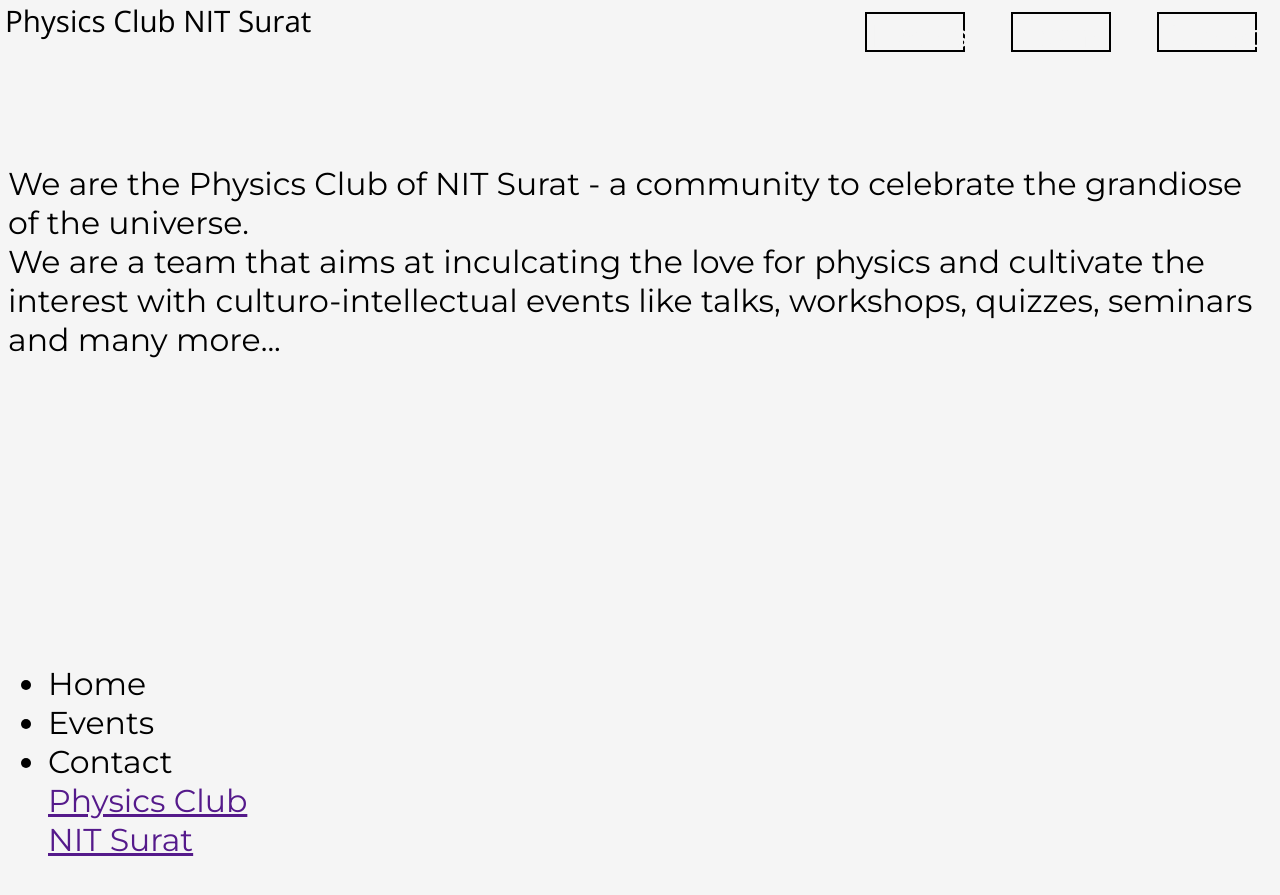
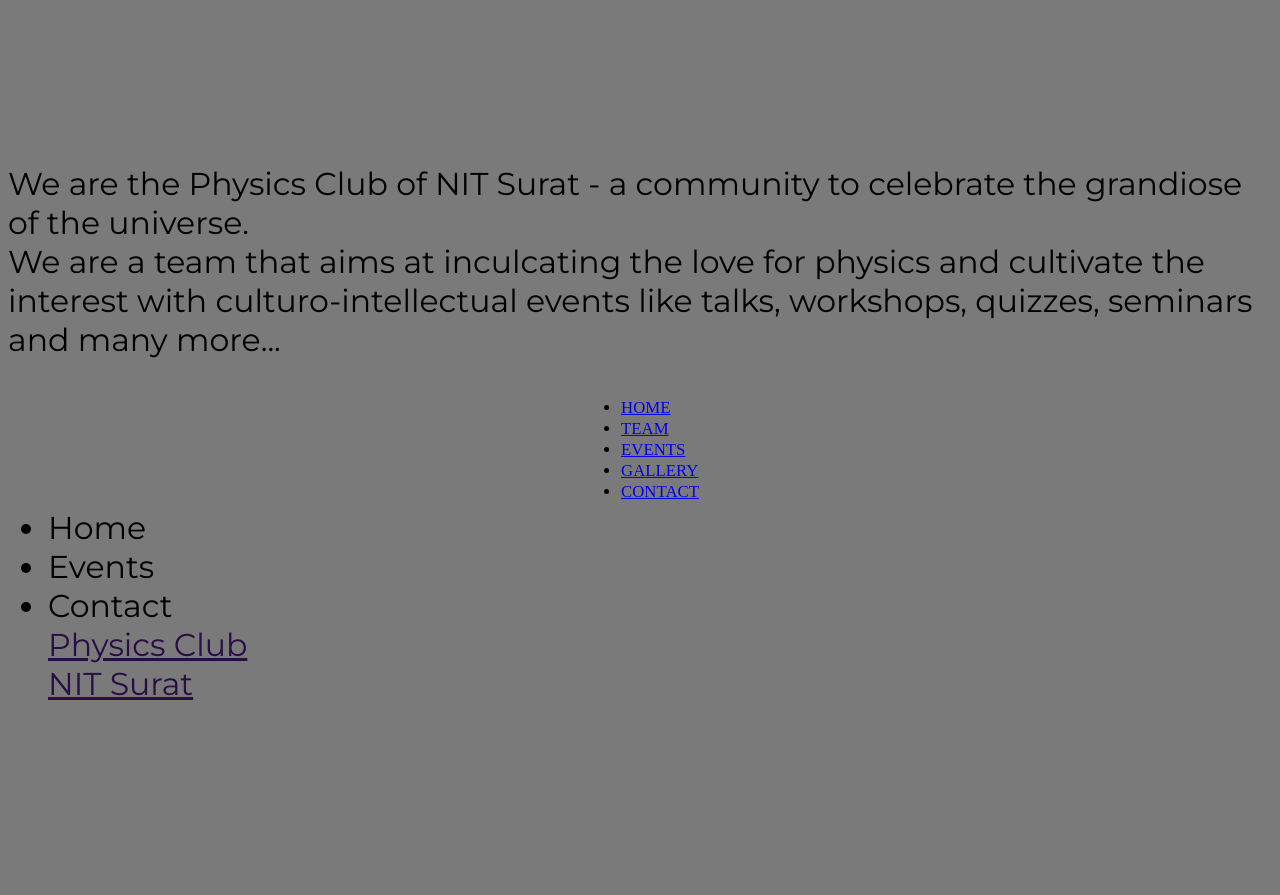
Before and after one commit to adithyarao3103/Physics-Club-Website-Trial, a Jekyll site: the page built from index.html, in a window 1280 px wide. Shown: the top 895 px of the page. Built offline with Jekyll 4.4.1, drawn with Linux system fonts in a browser that asks for light colours; some web fonts are replaced.

Commit message:
Add files via upload

```diff
--- a/_layouts/fixed.html
+++ b/_layouts/fixed.html
@@ -6,12 +6,16 @@
 	<link rel="stylesheet" type="text/css" href="/assets/css/fixed.css">
 </head>
 <body>
-	<a id = "home" href="/index.html">Physics Club NIT Surat</a>
-    <div id="navbar">
-    	<img scr="/images/logo.png">
-    	<button onclick= "location.href='/events.html';">Events</button>
-    	<button onclick= "location.href='/team.html';">Team</button>
-    	<button onclick= "location.href='/contact.html';">Contact</button>
+    <div id="menu">
+    	<div id="menuholder">
+    		<ul>
+    			<li><a href="location.href='/home.html';">HOME</a></li>
+    			<li><a href="location.href='/team.html';">TEAM</a></li>
+    			<li><a href="location.href='/events.html';">EVENTS</a></li>
+    			<li><a href="location.href='/gallery.html';">GALLERY</a></li>
+    			<li><a href="location.href='/contact.html';">CONTACT</a></li>
+    		</ul>
+    	</div>
     </div>
 
     {{ content }}
--- a/assets/css/fixed.css
+++ b/assets/css/fixed.css
@@ -6,49 +6,26 @@
 	font-size: calc(6px + 2vw);
 }
 
-
-#home{
-	font-family: BioRhyme, Open Sans;
-	font-size: calc(4px + 2vw);
+#menu {
 	position: fixed;
-	left: 5px;
-	top: 25px;
-	margin-top: -25px;
-	text-decoration: none;
-	color: black;
-	z-index: 100;
+	top: 0;
+	left: 0;
+	background-color: rgba(0, 0, 0, 0.5);
+	width: 100vw;
+	height: 100vh;
 }
 
-
-#navbar{
-	display: flex;
-	justify-content: flex-end;
-	width: 120vw;
-	height: calc(50px + 2vh);
-	position: fixed;
-	top: 0;
-	right: 0;
-	z-index: 99;
+#menuholder{
+	background-color: transparent;
+	position: absolute;
+	top: 50%;
+	left: 50%;
+	transform: translateX(-50%) translateY(-50%);
 }
 
-
-#navbar > button{
-	width: 100px;
-	height: 60%;
-	padding: 0.3%;
-	margin-top: 0.75%;
-	margin-right: 1.5%;
-	margin-left: 1.5%;
-	background-color: transparent;
-	font-weight: normal;
-	color:#f5f5f5;
-	font-size: 1em;
-	border: 2px solid black;
-	transition: all 0.2s;
-	cursor: none;
+#menuholder > ul > li {
+	font-size: calc(4px + 1vw);
+	font-family: BioRhyme;
+	letter-spacing: 1.25;
+	line-height: 1.25;
 }
-
-#navbar > button:hover {
-	background-color: black;
-	color: #f5f5f5!important;
-}
--- a/index.html
+++ b/index.html
@@ -12,7 +12,3 @@
 <br>
 <br>
 <br>
-<br>
-<br>
-<br>
-<br>
```
